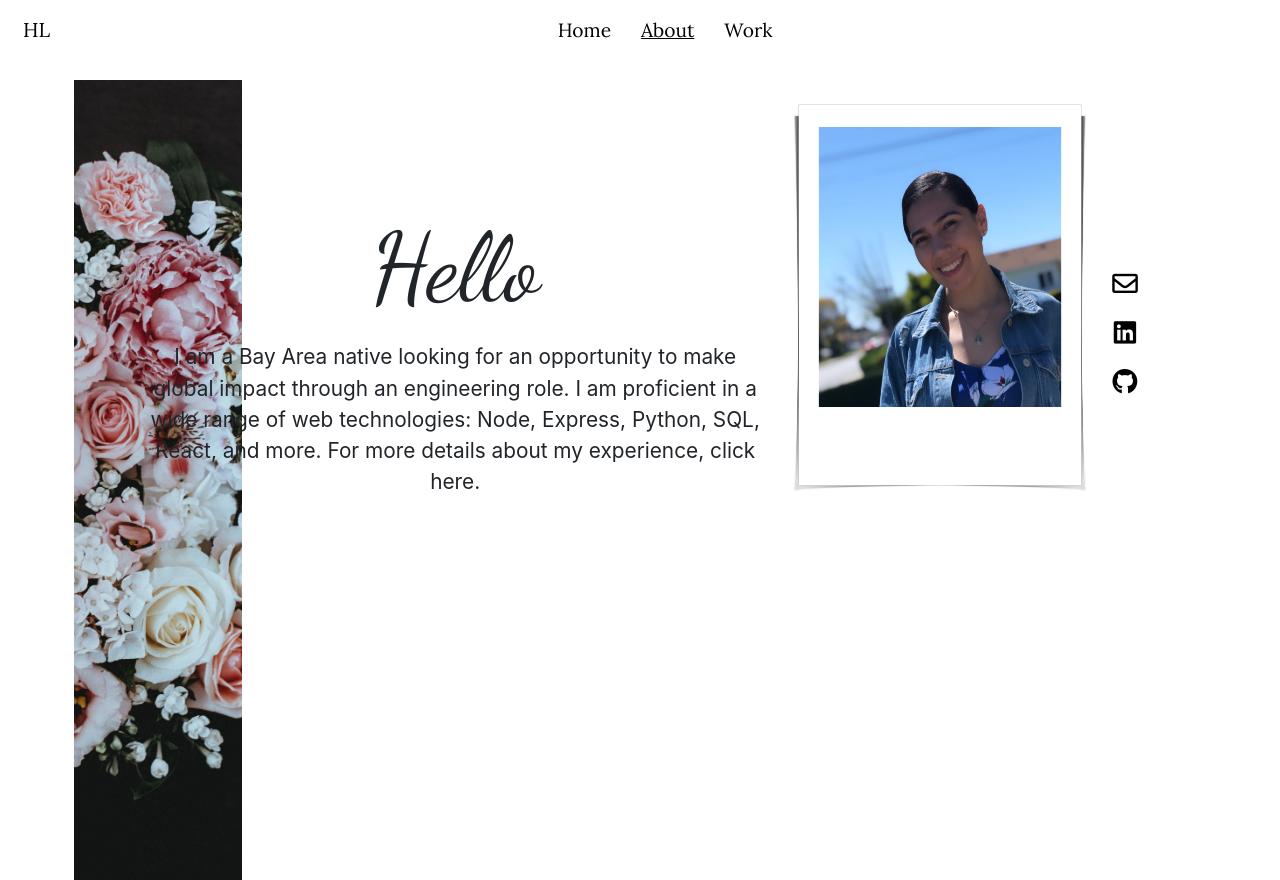
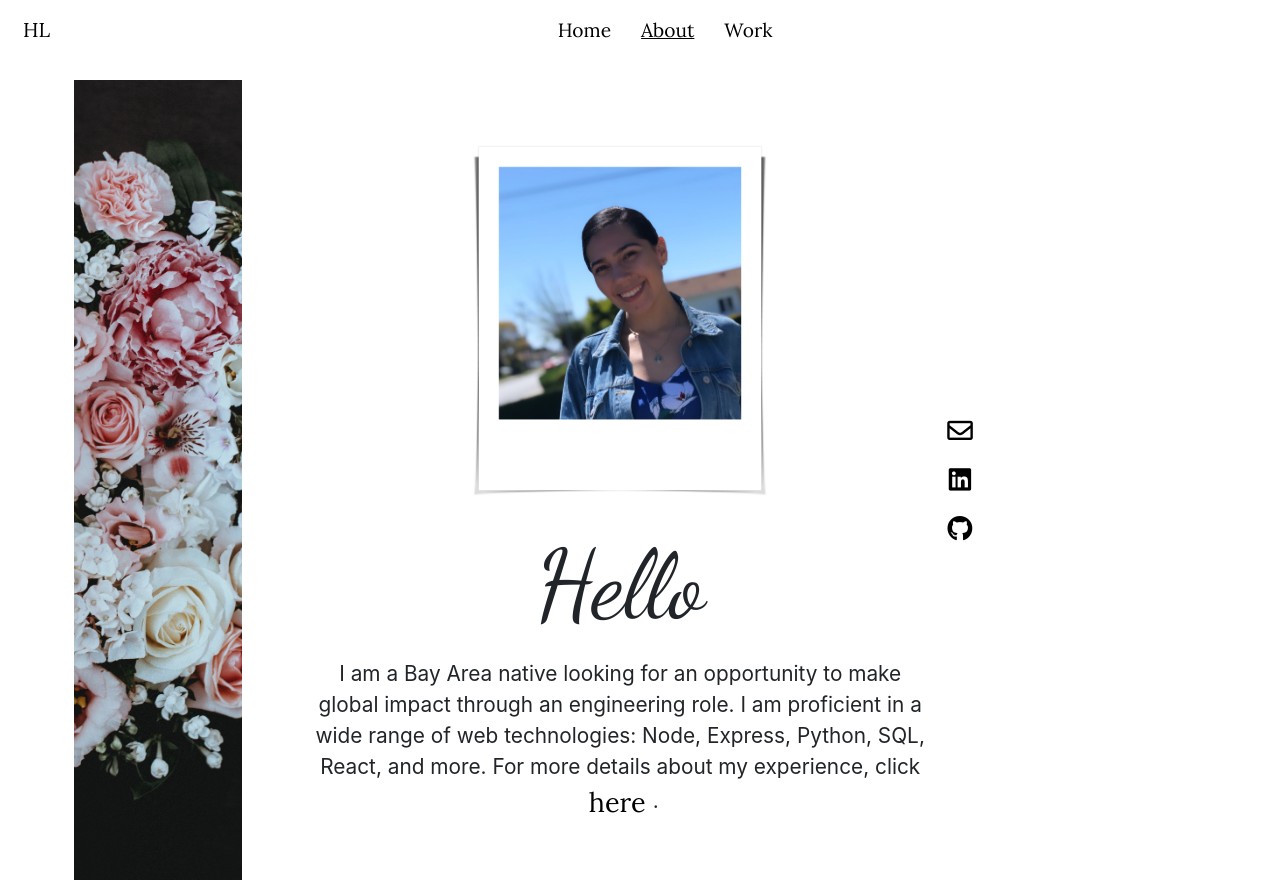
Before and after one commit to lopezh18/lopezhaley, a React (Create React App) app: page /about in a window 1280 px wide. Built offline with nearby package versions, Linux system fonts and the light colour scheme.

Commit message:
updated home page with css to align details and logo

```diff
--- a/src/components/About.js
+++ b/src/components/About.js
@@ -1,6 +1,7 @@
 import React, { Component } from 'react'
 import portrait from '../images/polaroid.png'
 import './stylesheets/about.css'
+import resume from '../images/lopez-resume.pdf'
 
 export default class About extends Component {
   render() {
@@ -8,12 +9,11 @@ export default class About extends Component {
     return (
       <div>
         <div className='about-container'>
+          <div className='about-content'>
             <div className='about-info'>
+            <img className='portrait img-fluid' src={portrait} alt='portrait' height="400" width="300" />
               <p className='greeting'>Hello</p>
-            <p className='about-text'>I am a Bay Area native looking for an opportunity to make global impact through an engineering role. I am proficient in a wide range of web technologies: Node, Express, Python, SQL, React, and more. For more details about my experience, click here. </p> </div>
-          <div>
-            <img className='portrait image-fluid' src={portrait} alt='portrait' height="400" width="300" />
-          </div>
+              <p className='about-text'>I am a Bay Area native looking for an opportunity to make global impact through an engineering role. I am proficient in a wide range of web technologies: Node, Express, Python, SQL, React, and more. For more details about my experience, click <a className='about-text anchor' href={resume}>here</a>. </p> </div>
             <div className='about-icons'>
               <a href='mailto:haleylopez95@gmail.com'>
                 <i className="far fa-envelope fa-lg mb-4"></i>
@@ -29,6 +29,7 @@ export default class About extends Component {
             </div>
           </div>
         </div>
+      </div>
     )
   }
 }
--- a/src/components/Home.js
+++ b/src/components/Home.js
@@ -7,6 +7,7 @@ export default class Home extends Component {
     return (
       <div className='home'>
         <div className='element-container'>
+
           <div className='name-container'>
             <div className='name first-three'>
               HAL
@@ -18,14 +19,14 @@ export default class Home extends Component {
             </div>
             </div>
           </div>
-        <div className='details-container'>
           <div className='details'>
             <Typewriter options={{
-              strings: ['Software Engineer.', 'Web Developer.', 'Fullstack Engineer.', 'React Developer.'],
+              strings: ['Software Engineer.', 'React','Node', 'Python', 'SQL'],
               autoStart: true,
               loop: true
             }} />
           </div>
+          <div className='details-container'>
           </div>
         </div>
       </div>
--- a/src/components/stylesheets/about.css
+++ b/src/components/stylesheets/about.css
@@ -5,13 +5,19 @@
   background-size: contain;
   padding: 0;
   margin: 20px 20px 0px;
-  height: 100vh;
+  height: calc(100% - 60px);
   display: flex;
   justify-content: center;
   text-align: center;
-  align-items: baseline;
+  align-items: center;
   align-content: space-between;
   flex-flow: row wrap;
+}
+
+.about-content{
+  display: flex;
+  min-height: 100vh;
+  align-items: center;
 }
 
 .portrait{
@@ -33,6 +39,10 @@
   font-size: 1.3em;
 }
 
+.about-text-anchor{
+  font-size: 1.3em;
+}
+
 a:hover{
   color: #62aa3d;
 }
--- a/src/components/stylesheets/home.css
+++ b/src/components/stylesheets/home.css
@@ -22,11 +22,7 @@
 }
 
 .name-container{
-  top: 50%;
-  left: 40%;
-  /* position: fixed; */
-  align-self: flex-end;
-  transform: translate(-50%, -50%);
+  margin: 20px;
 }
 
 .name{
@@ -45,11 +41,6 @@
   display: inline-block;
 }
 
-.details-container{
-  top: 50%;
-  height: 255px;
-}
-
 .details{
   font-family: 'Playfair Display', serif;
   font-size: 35px;
@@ -57,4 +48,5 @@
   background-color: rgb(17, 17, 17);
   opacity: .8;
   width: 360px;
+  margin: 20px;
 }
```
Also changed, not shown: src/components/Work.js (added, +14 -0 lines), src/components/stylesheets/work.css (added, +15 -0 lines), 1 other file (tests, documents, lock files or other folders). Lines whose indentation alone changed are shown as unchanged.
